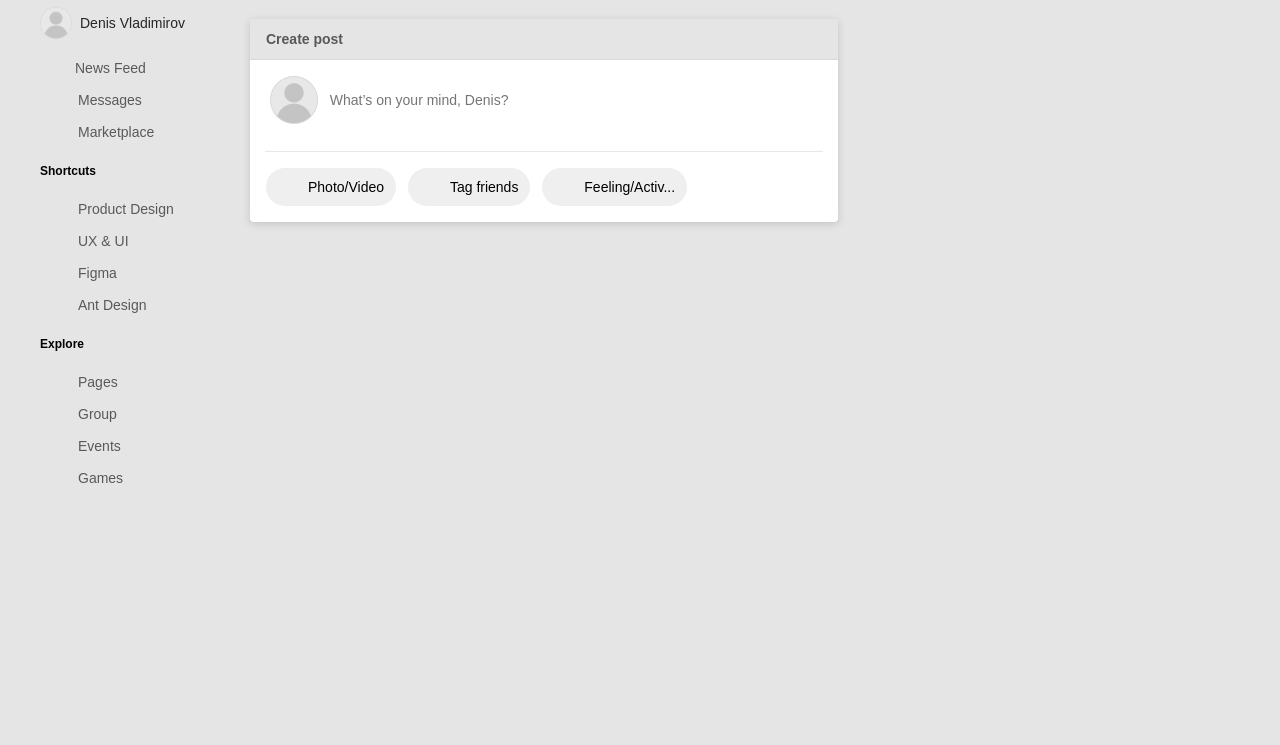
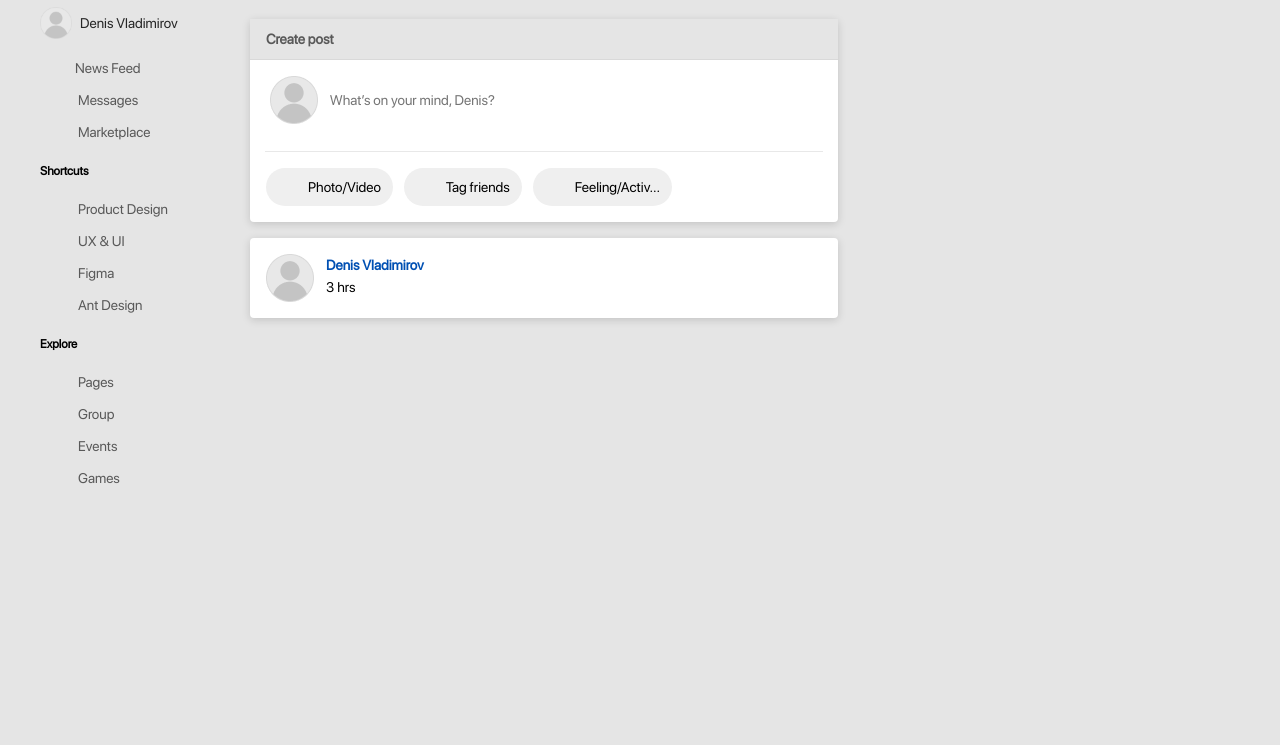
Before and after one commit to artkerr/socnet, a website: page source/index.html in a window 1280 px wide. Shown: the part 55-800 px from the top of the page. Drawn offline with nearby package versions, Linux system fonts and the light colour scheme; files that its build step writes are made by us from their sources.

Commit message:
Шрифт

```diff
--- a/source/index.html
+++ b/source/index.html
@@ -191,6 +191,21 @@
           </button>
         </div>
       </div>
+      <div class="user-content__post  post">
+        <div class="post__user user">
+          <img src="img/user.png" class="user__photo" alt="User photo" width="48" height="48">
+          <div class="user__info">
+            <span class="user__name">Denis Vladimirov</span>
+            <span class="user__set">
+              3 hrs
+              <svg class="user__icon" width="20" height="20">
+                <use xlink:href="img/sprite.svg#icon-setting"></use>
+              </svg>
+            </span>
+          </div>
+        </div>
+
+      </div>
 
     </section>
     <section class="page-main__right-sidebar right-sidebar">
--- a/source/sass/blocks/new-post.scss
+++ b/source/sass/blocks/new-post.scss
@@ -1,7 +1,5 @@
 .new-post {
-  background-color: $white;
-  box-shadow: 0 2px 8px 0 rgba(0, 0, 0, 0.15);
-  border-radius: 4px;
+  @include post;
 }
 
 .new-post__title {
@@ -21,7 +19,7 @@
   display: block;
   margin: 0 auto;
   padding: 8px 16px;
-  background: url("../../img/user.png") no-repeat;
+  background: url("../img/user.png") no-repeat;
   background-position: 5px 5px;
   position: relative;
   padding: 18px 65px;
--- /dev/null
+++ b/source/sass/blocks/post.scss
@@ -0,0 +1,34 @@
+.post {
+  @include post;
+  padding: 16px;
+
+  .user {
+    align-items: start;
+  }
+
+  .user__name {
+    font-size: 14px;
+    font-weight: 600;
+    color: $cobalt;
+  }
+
+  .user__photo {
+    width: 48px;
+    margin-right: 12px;
+  }
+
+  .user__info {
+    display: flex;
+    flex-direction: column;
+  }
+
+  .user__set {
+    display: flex;
+    align-items: center;
+    justify-content: space-between;
+  }
+
+  .user__icon {
+    fill: $suva-grey;
+  }
+}
--- a/source/sass/blocks/user-content.scss
+++ b/source/sass/blocks/user-content.scss
@@ -1,3 +1,7 @@
 .user-content {
   min-width: 588px;
 }
+
+.user-content__new-post  {
+  margin-bottom: 16px;
+}
--- a/source/sass/global/fonts.scss
+++ b/source/sass/global/fonts.scss
@@ -0,0 +1,8 @@
+@font-face {
+  font-family: "SFProDisplay-Regular";
+  src: url("../fonts/FontsFree-Net-SFProDisplay-Regular.woff") format("woff"),
+       url("../fonts/FontsFree-Net-SFProDisplay-Regular.woff2") format("woff2");
+  font-weight: normal;
+  font-style: normal;
+  font-display: swap;
+}
--- a/source/sass/global/global.scss
+++ b/source/sass/global/global.scss
@@ -1,11 +1,11 @@
 body {
-  margin: 0;
-  padding: 0;
+  font-family: "SFProDisplay-Regular", sans-serif;
   font-weight: 400;
   font-size: 14px;
   line-height: 22px;
-  font-family: sans-serif;
   background-color: $whisper;
+  margin: 0;
+  padding: 0;
 }
 
 *,
@@ -18,6 +18,7 @@ img {
   max-width: 100%;
   height: auto;
 }
+
 p {
   margin: 0;
 }
--- a/source/sass/global/mixin.scss
+++ b/source/sass/global/mixin.scss
@@ -30,3 +30,9 @@
   line-height: 20px;
   font-weight: 600;
 }
+
+@mixin post {
+  background-color: $white;
+  box-shadow: 0 2px 8px 0 rgba(0, 0, 0, 0.15);
+  border-radius: 4px;
+}
--- a/source/sass/global/variables.scss
+++ b/source/sass/global/variables.scss
@@ -8,5 +8,6 @@ $whisper-8: #e8e8e8;
 $nero: #262626;
 $zambezi: #595959;
 $dodger-blue: #1890ff;
+$suva-grey: #8c8c8c;
 
 $descktop-width: 1200px;
--- a/source/sass/style.scss
+++ b/source/sass/style.scss
@@ -21,3 +21,4 @@
 @import "blocks/explore.scss";
 @import "blocks/user-content.scss";
 @import "blocks/new-post.scss";
+@import "blocks/post.scss";
```
Also changed, not shown: source/fonts/FontsFree-Net-SFProDisplay-Regular.woff (added), source/fonts/FontsFree-Net-SFProDisplay-Regular.woff2 (added), source/img/icon-setting.svg (added).
